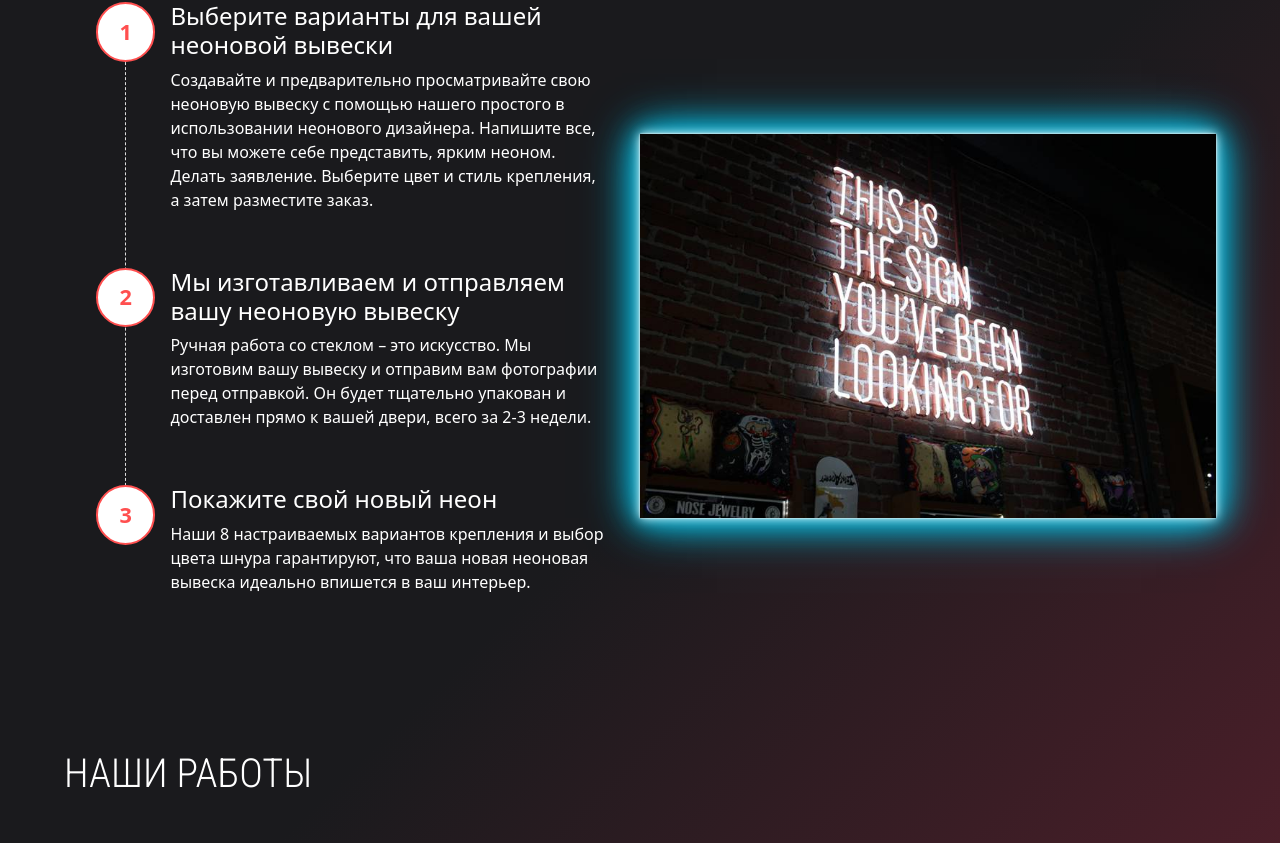
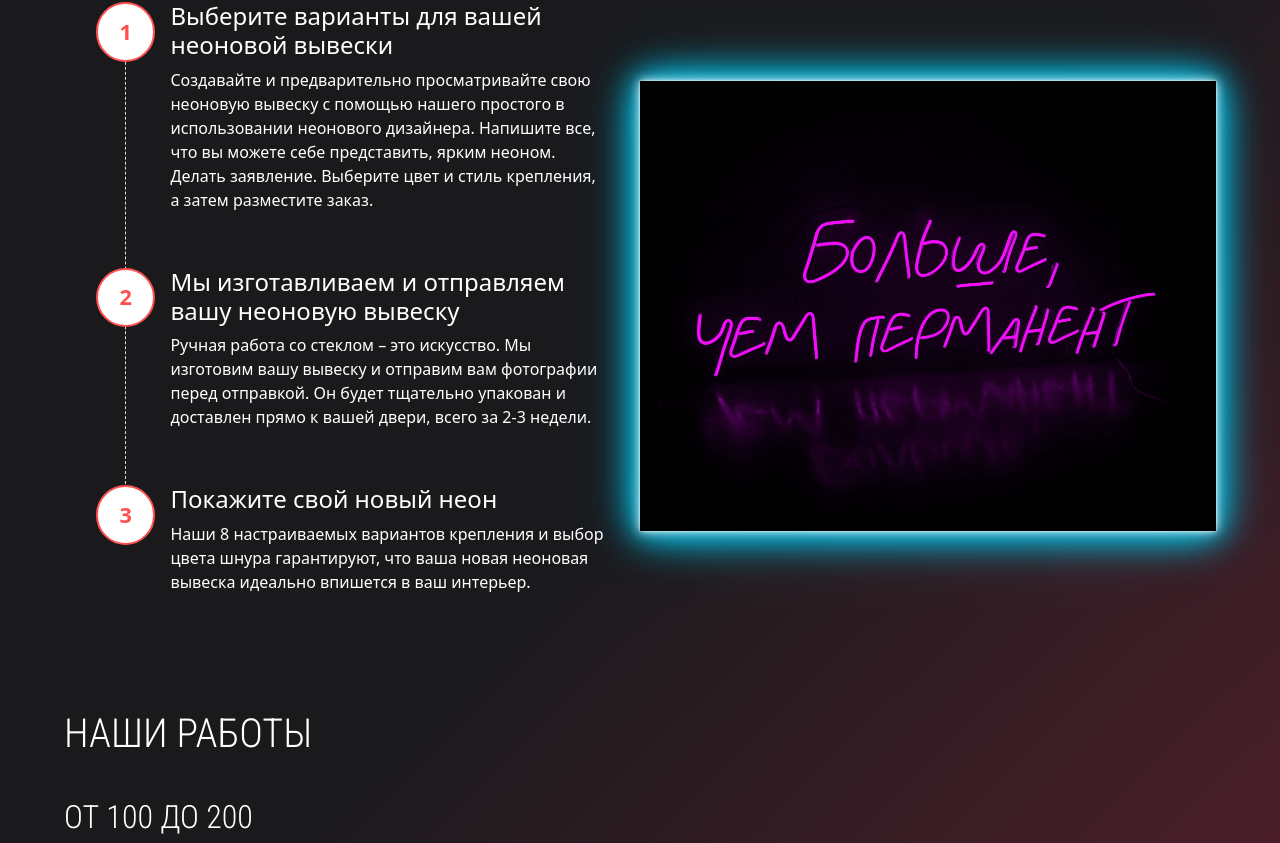
Before and after one commit to hyperstone1/hameleon, a React (Create React App) app: page / in a window 1280 px wide. Shown: the part 893-1736 px from the top of the page. Built offline with nearby package versions, Linux system fonts and the light colour scheme; a web font is replaced by a local one.

Commit message:
change process img, del padding for last li

```diff
--- a/src/components/Process/Process.jsx
+++ b/src/components/Process/Process.jsx
@@ -1,6 +1,6 @@
 import React from 'react';
 import './media.scss';
-import processImg from '../../assets/images/sign-looking-for.jpg';
+import processImg from '../../assets/images/process1.png';
 
 const Process = () => {
   return (
--- a/src/components/Process/index.scss
+++ b/src/components/Process/index.scss
@@ -35,7 +35,9 @@
         display: flex;
         gap: 15px;
         padding-bottom: 40px;
-
+        &:last-child {
+          padding-bottom: 0;
+        }
         .process_number {
           display: flex;
           justify-content: center;
```
Also changed, not shown: src/assets/images/process1.png (added).
